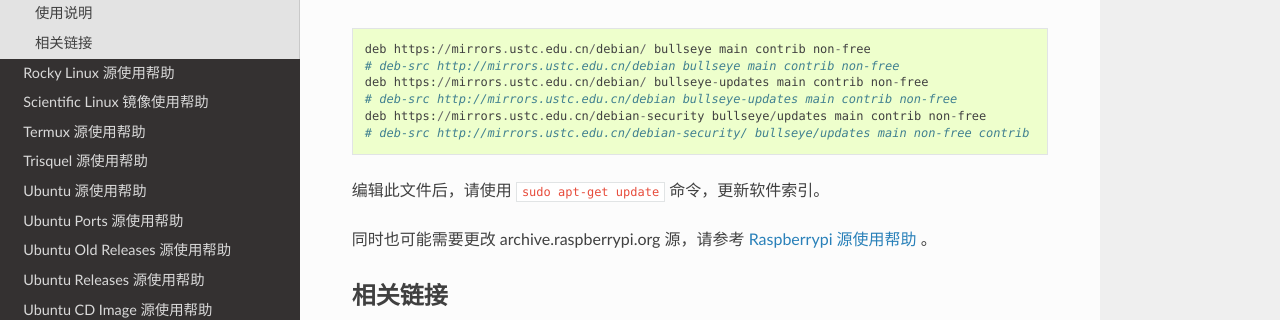
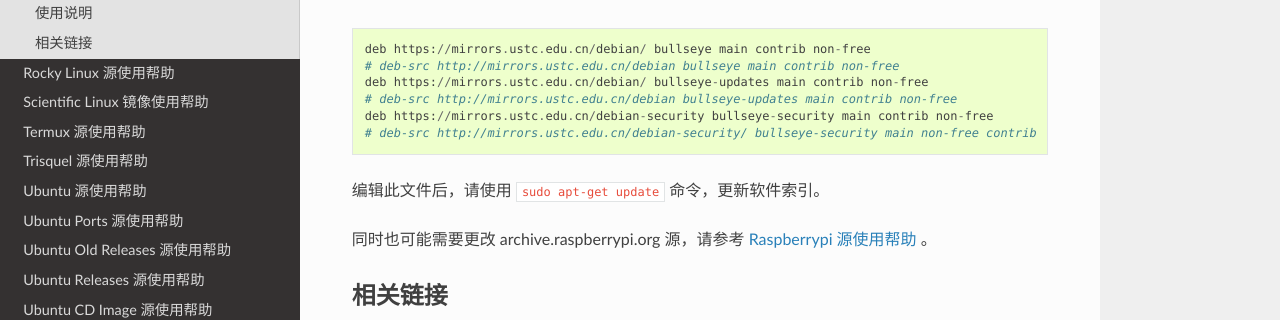
Before and after one commit to ustclug/mirrorhelp, a Sphinx documentation site: the page built from source/raspbian.rst, in a window 1280 px wide and 900 px high, scrolled down 1198 px. Shown: the part 151-471 px from the top of the window. Built offline with Sphinx 7.4.7 and the Read the Docs theme 2.0.0, drawn with Linux system fonts in a browser that asks for light colours; pages that are not in the unit, such as notebooks, are missing from menus.

Commit message:
fix debian 11 security archive layout (#192)
"5.1.3. Changed security archive layout
For bullseye, the security suite is now named bullseye-security instead of codename/updates and users should adapt their APT source-list files accordingly when upgrading.

The security line in your APT configuration may look like:

deb https://deb.debian.org/debian-security bullseye-security main contrib"

```diff
--- a/source/raspbian.rst
+++ b/source/raspbian.rst
@@ -62,8 +62,8 @@
     # deb-src http://mirrors.ustc.edu.cn/debian bullseye main contrib non-free
     deb https://mirrors.ustc.edu.cn/debian/ bullseye-updates main contrib non-free
     # deb-src http://mirrors.ustc.edu.cn/debian bullseye-updates main contrib non-free
-    deb https://mirrors.ustc.edu.cn/debian-security bullseye/updates main contrib non-free
-    # deb-src http://mirrors.ustc.edu.cn/debian-security/ bullseye/updates main non-free contrib
+    deb https://mirrors.ustc.edu.cn/debian-security bullseye-security main contrib non-free
+    # deb-src http://mirrors.ustc.edu.cn/debian-security/ bullseye-security main non-free contrib
 
 编辑此文件后，请使用 ``sudo apt-get update`` 命令，更新软件索引。
 
```
